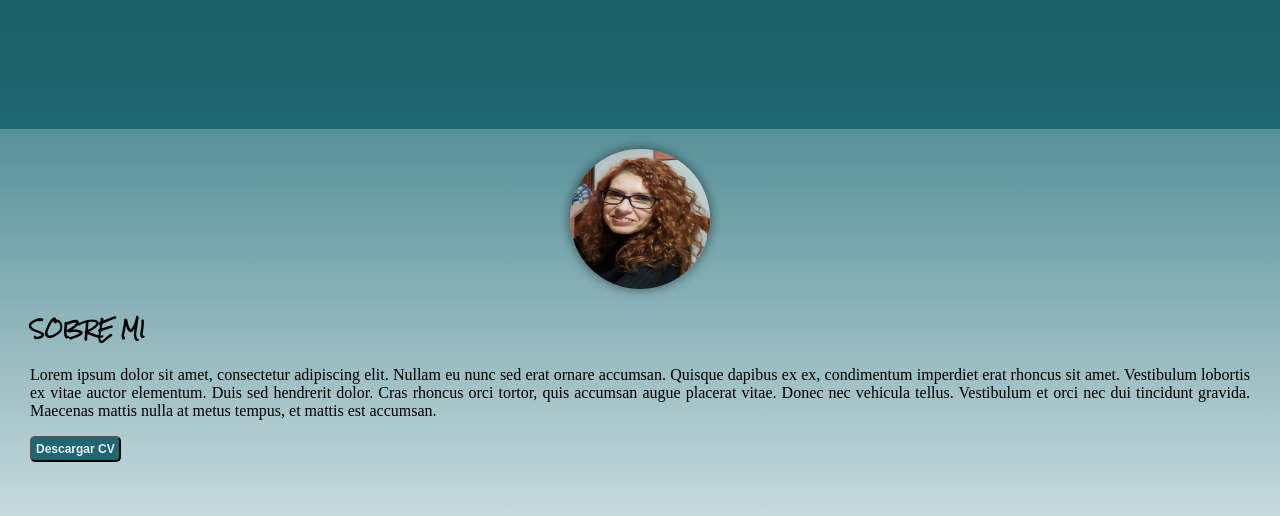
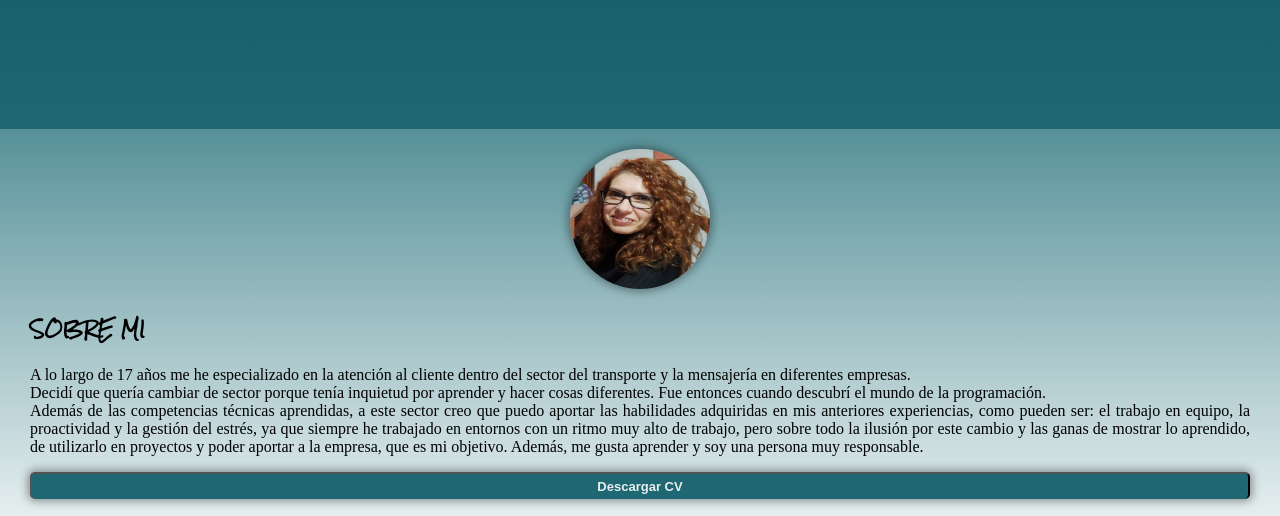
Before and after one commit to Begodpo/Portfolio, a React app: page / in a window 1280 px wide. Shown: the part 671-1187 px from the top of the page. Built offline with nearby package versions, Linux system fonts and the light colour scheme; a web font is replaced by a local one.

Commit message:
add animation an transitions to buttons

```diff
--- a/src/components/About.js
+++ b/src/components/About.js
@@ -6,13 +6,24 @@ function About() {
       <article className="aboutSection__article">
         <h3 className="aboutSection__article--title">Sobre mi</h3>
         <p className="aboutSection__article--text">
-          Lorem ipsum dolor sit amet, consectetur adipiscing elit. Nullam eu
-          nunc sed erat ornare accumsan. Quisque dapibus ex ex, condimentum
-          imperdiet erat rhoncus sit amet. Vestibulum lobortis ex vitae auctor
-          elementum. Duis sed hendrerit dolor. Cras rhoncus orci tortor, quis
-          accumsan augue placerat vitae. Donec nec vehicula tellus. Vestibulum
-          et orci nec dui tincidunt gravida. Maecenas mattis nulla at metus
-          tempus, et mattis est accumsan.
+          A lo largo de 17 años me he especializado en la atención al cliente
+          dentro del sector del transporte y la mensajería en diferentes
+          empresas.
+        </p>
+        <p>
+          Decidí que quería cambiar de sector porque tenía inquietud por
+          aprender y hacer cosas diferentes. Fue entonces cuando descubrí el
+          mundo de la programación.
+        </p>
+        <p>
+          Además de las competencias técnicas aprendidas, a este sector creo que
+          puedo aportar las habilidades adquiridas en mis anteriores
+          experiencias, como pueden ser: el trabajo en equipo, la proactividad y
+          la gestión del estrés, ya que siempre he trabajado en entornos con un
+          ritmo muy alto de trabajo, pero sobre todo la ilusión por este cambio
+          y las ganas de mostrar lo aprendido, de utilizarlo en proyectos y
+          poder aportar a la empresa, que es mi objetivo. Además, me gusta
+          aprender y soy una persona muy responsable.
         </p>
         <button className="aboutSection__article--button">Descargar CV</button>
       </article>
--- a/src/styles/components/About.scss
+++ b/src/styles/components/About.scss
@@ -6,7 +6,7 @@
   justify-content: flex-start;
   align-items: center;
   font-family: "Alice", serif;
-  height: 500px;
+  height: auto;
   padding: 2rem 3rem;
   background-image: linear-gradient(
     to bottom,
@@ -34,13 +34,25 @@
     }
     &--button {
       margin-top: 1.6rem;
-      padding: 0.4rem;
+      padding: 0.5rem;
       background-color: var(--medBlue);
       color: var(--light);
-      font-size: 1.2rem;
+      font-size: 1.3rem;
       font-weight: 600;
       border-radius: 0.5rem;
       text-decoration: none;
+      -webkit-box-shadow: 0px 0px 10px 2px rgba(0, 0, 0, 0.4);
+      -moz-box-shadow: 0px 0px 10px 2px rgba(0, 0, 0, 0.4);
+      box-shadow: 0px 0px 10px 2px rgba(0, 0, 0, 0.4);
+      border-bottom: none;
+      transition: color ease 0.7s;
+      width: 100%;
+      text-align: center;
+    }
+    &--button:hover {
+      cursor: pointer;
+      background-color: var(--lightBlue);
+      color: var(--dark);
     }
   }
 }
--- a/src/styles/components/Header.scss
+++ b/src/styles/components/Header.scss
@@ -25,10 +25,12 @@
       padding: 1rem;
       border-radius: 0.5rem;
       text-transform: uppercase;
+      transition: color ease 0.7s;
     }
     &--link:hover {
       background-color: var(--lightBlue);
       color: var(--dark);
+      cursor: pointer;
     }
   }
 }
@@ -65,6 +67,11 @@
       margin: 2rem;
       border-radius: 0.5rem;
     }
+    &--link:hover,
+    &--git:hover {
+      cursor: pointer;
+      transform: scale(1.5);
+    }
   }
 }
 .span {
```
